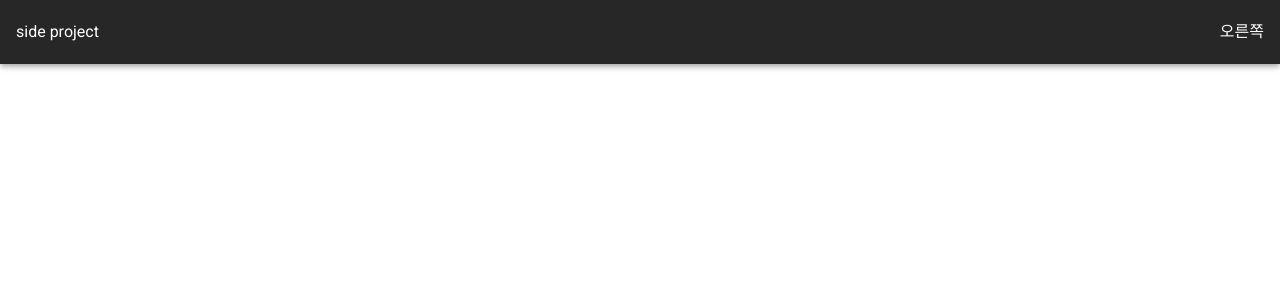
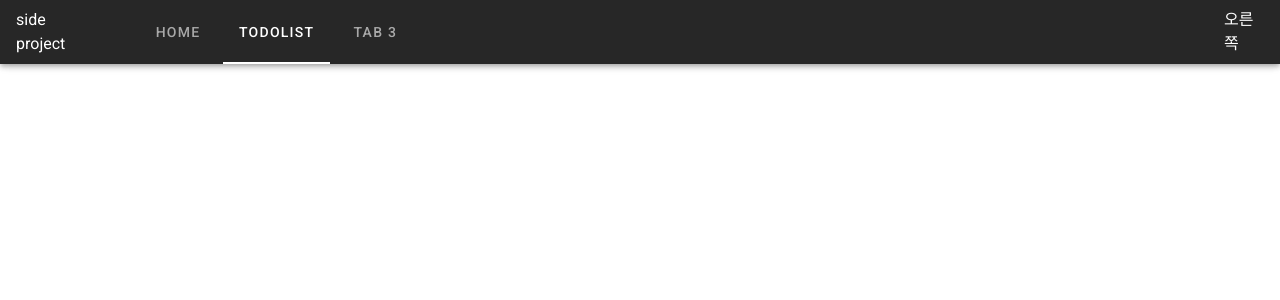
Before and after one commit to tkdwls9277/noname, a Vue app in the folder frontend/: page /todoList in a window 1280 px wide. Shown: the top 300 px of the page. Built offline with nearby package versions, Linux system fonts and the light colour scheme.

Commit message:
220810 개발일지

```diff
--- a/frontend/src/App.vue
+++ b/frontend/src/App.vue
@@ -3,14 +3,18 @@
         <v-app-bar app dark>
             <div class="d-flex align-center">side project</div>
 
+            <template>
+                <v-tabs align-with-title>
+                    <v-tab to="/">home</v-tab>
+                    <v-tab to="todoList">todoList</v-tab>
+                    <v-tab>Tab 3</v-tab>
+                </v-tabs>
+            </template>
+
             <v-spacer></v-spacer>
 
             <div target="_blank">오른쪽</div>
         </v-app-bar>
-
-        <v-main>
-            <router-view />
-        </v-main>
     </v-app>
 </template>
 
--- a/frontend/src/router/index.ts
+++ b/frontend/src/router/index.ts
@@ -1,58 +1,52 @@
 import Vue from "vue";
 import VueRouter, { RouteConfig } from "vue-router";
 
-import Index from "@/views/HomeView.vue";
-import Page2_1 from "@/views/AboutView.vue";
+import Home from "@/views/HomeView.vue";
+// import todoList from "@/views/TodoListView.vue";
 // import menuState from "@/store/state/menus.ts";
-import Menus from "@/component/MenusBar.vue";
+// import Menus from "@/components/MenusBar.vue";
 
 Vue.use(VueRouter);
 
 const routes: Array<RouteConfig> = [
     {
         path: "/",
-        name: "Index",
-        components: {
-            menu: Menus,
-            content: Index,
-        },
+        name: "Home",
+        component: Home,
     },
     {
-        path: "/Page2_1",
-        name: "Page2_1",
-        components: {
-            menu: Menus,
-            content: Page2_1,
-        },
+        path: "/todoList",
+        name: "todoList",
+        component: () => import("@/views/TodoListView.vue"),
     },
-    {
-        path: "/Page2_2",
-        name: "Page2_2",
-        components: {
-            menu: Menus,
-            content: {
-                template: `
-            <div style="width: 100%;
-            height: 100%;
-            background-color: green;">test</div>
-          `,
-            },
-        },
-    },
-    {
-        path: "/Page3",
-        name: "Page3",
-        components: {
-            menu: Menus,
-            content: {
-                template: `
-            <div style="width: 100%;
-            height: 100%;
-            background-color: gray;">test</div>
-          `,
-            },
-        },
-    },
+    // {
+    //     path: "/Page2_2",
+    //     name: "Page2_2",
+    //     components: {
+    //         menu: Menus,
+    //         content: {
+    //             template: `
+    //         <div style="width: 100%;
+    //         height: 100%;
+    //         background-color: green;">test</div>
+    //       `,
+    //         },
+    //     },
+    // },
+    // {
+    //     path: "/Page3",
+    //     name: "Page3",
+    //     components: {
+    //         menu: Menus,
+    //         content: {
+    //             template: `
+    //         <div style="width: 100%;
+    //         height: 100%;
+    //         background-color: gray;">test</div>
+    //       `,
+    //         },
+    //     },
+    // },
 ];
 
 const router = new VueRouter({
--- a/frontend/src/views/HomeView.vue
+++ b/frontend/src/views/HomeView.vue
@@ -1,6 +1,11 @@
 <template>
+    <v-content>
+        home 화면 입니다.
+        <div style="background=red">home</div>
+        <navi-bar />
+    </v-content>
+
     <!--<hello-world />-->
-    <navi-bar />
 </template>
 
 <script lang="ts">
@@ -12,8 +17,9 @@ export default Vue.extend({
     name: "homeView",
 
     components: {
+        naviBar,
         // HelloWorld,
-        naviBar,
+        // naviBar,
     },
 });
 </script>
--- /dev/null
+++ b/frontend/src/views/TodoListView.vue
@@ -0,0 +1,7 @@
+<template lang="">
+    <div>todo 입니다.</div>
+</template>
+<script>
+export default {};
+</script>
+<style lang=""></style>
```
